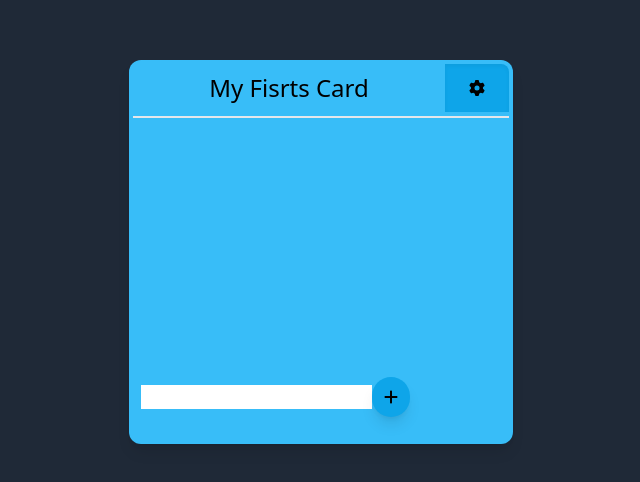
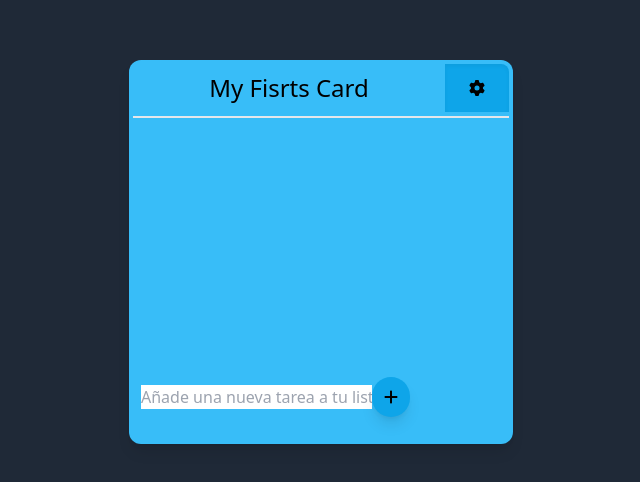
Before and after one commit to FelipeAlvarado01/NoteTasks, a React (Vite) app: page / in a window 1280 px wide. Shown: the part 148-630 px from the top of the page, without its empty margins (319-959 px from the left). Built offline with nearby package versions, Linux system fonts and the light colour scheme.

Commit message:
placeholvr del input

```diff
--- a/index.html
+++ b/index.html
@@ -10,7 +10,7 @@
 
 <body>
   <div id="root" class="bg-gray-800	"></div>
-  <script type="module" src="https://felipealvarado01.github.io/NoteTasks/src/main.jsx"></script>
+  <script type="module" src="/src/main.jsx"></script>
 </body>
 
 </html>
--- a/src/components/CardTask.jsx
+++ b/src/components/CardTask.jsx
@@ -49,7 +49,12 @@ function CardTask({ cardTaskName }) {
             ))}
           </ul>
           {/* Botón para adicionar tareas */}
-          <input onChange={inputValue} />
+          <input
+            type="text"
+            placeholder="Añade una nueva tarea a tu lista"
+            onChange={inputValue}
+            required
+          />
 
           <button onClick={addTask}>
             <div className="cursor-pointer bg-sky-500 rounded-full shadow-lg py-2 px-3">
```
